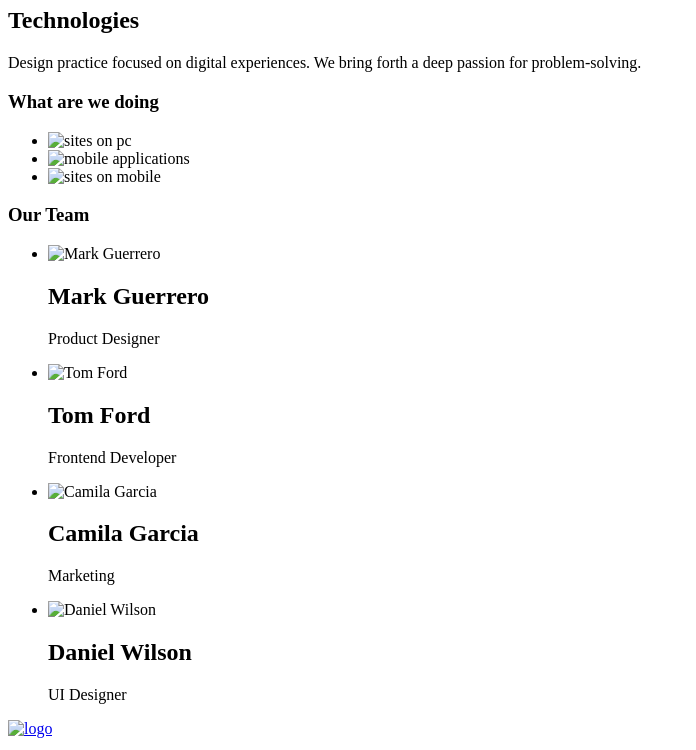
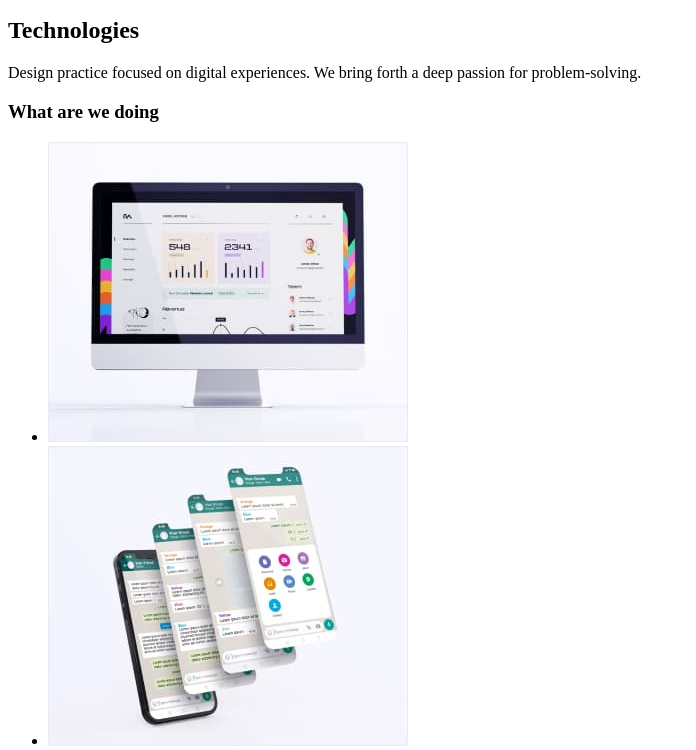
Before and after one commit to Kairinn/goit-markup-hw-01, a plain HTML site: page index.html in a window 1280 px wide. Shown: the part 485-1235 px from the top of the page, without its empty margins (0-696 px from the left). Drawn offline with Linux system fonts and the light colour scheme.

Commit message:
update img

```diff
--- a/index.html
+++ b/index.html
@@ -9,7 +9,7 @@
   <body>
     <header>
       <nav>
-        <a href="/"> <img src="/img/logo.png" alt="logo" /></a>
+        <a href="/"> <img src="/images/logo.png" alt="logo" /></a>
 
         <ul>
           <li><a href="#">Studio</a></li>
@@ -53,7 +53,7 @@
         <ul>
           <li>
             <img
-              src="/img/about-img-1.jpg"
+              src="/images/about-img-1.jpg"
               width="360"
               height="300"
               alt="sites on pc
@@ -62,7 +62,7 @@
           </li>
           <li>
             <img
-              src="/img/about-img-2.jpg"
+              src="/images/about-img-2.jpg"
               width="360"
               height="300"
               alt="mobile applications
@@ -71,7 +71,7 @@
           </li>
           <li>
             <img
-              src="/img/about-img-3.jpg"
+              src="/images/about-img-3.jpg"
               width="360"
               height="300"
               alt="sites on mobile
@@ -86,7 +86,7 @@
         <ul>
           <li>
             <img
-              src="/img/team-img-1.jpg"
+              src="/images/team-img-1.jpg"
               width="264"
               height="260"
               alt="Mark Guerrero"
@@ -96,7 +96,7 @@
           </li>
           <li>
             <img
-              src="/img/team-img-2.jpg"
+              src="/images/team-img-2.jpg"
               width="264"
               height="260"
               alt="Tom Ford"
@@ -106,7 +106,7 @@
           </li>
           <li>
             <img
-              src="/img/team-img-3.jpg"
+              src="/images/team-img-3.jpg"
               width="264"
               height="260"
               alt="Camila Garcia"
@@ -116,7 +116,7 @@
           </li>
           <li>
             <img
-              src="/img/team-img-4.jpg"
+              src="/images/team-img-4.jpg"
               width="264"
               height="260"
               alt="Daniel Wilson"
@@ -129,7 +129,7 @@
     </main>
     <footer>
       <section>
-        <a href="#"><img src="/img/logo.png" alt="logo" /></a>
+        <a href="#"><img src="/images/logo.png" alt="logo" /></a>
         <h2>
           Increase the flow of customers and sales for your business with
           digital marketing & growth solutions.
```
